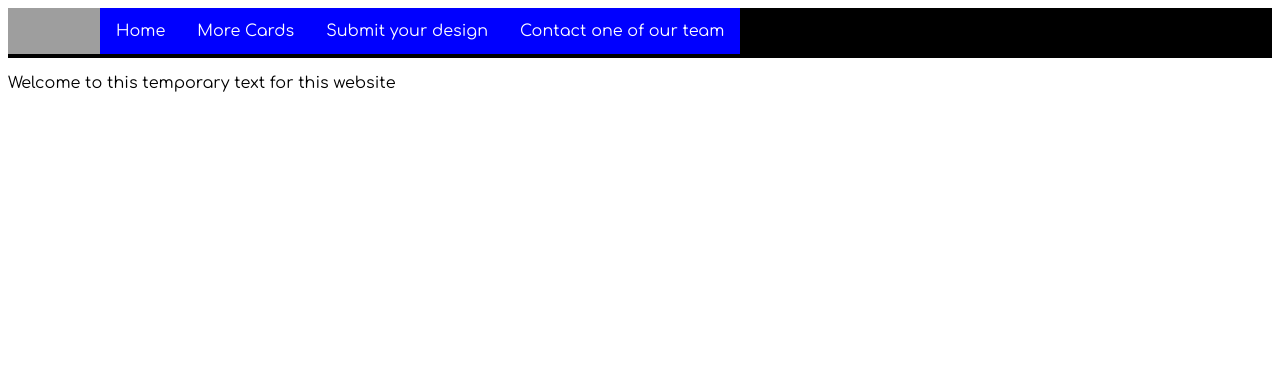
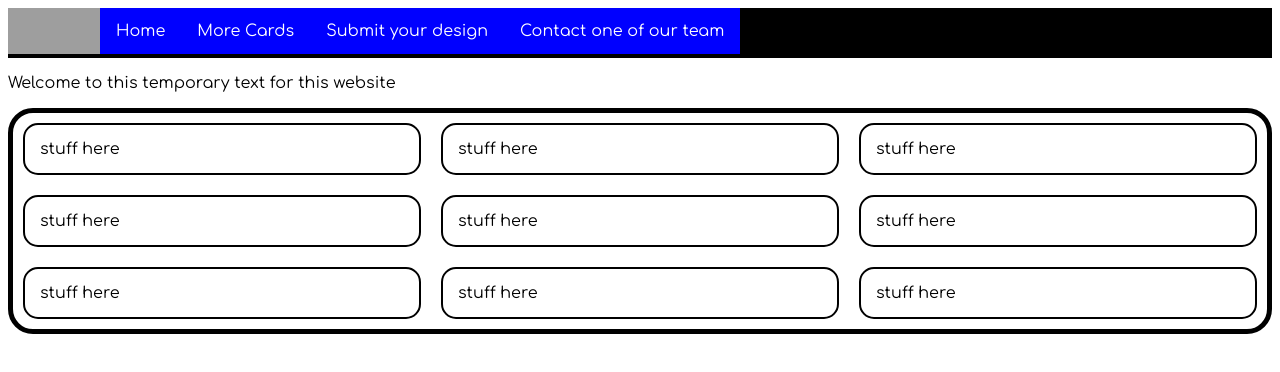
Before and after one commit to ImJustSpirit/ncl-christmas-cards, a plain HTML site: page index.html in a window 1280 px wide. Drawn offline with Linux system fonts and the light colour scheme; grey boxes are pictures that could not be loaded.

Commit message:
added and started styling grid for cards

```diff
--- a/index.html
+++ b/index.html
@@ -25,6 +25,38 @@
         </div>
     </header>
     <p>Welcome to this temporary text for this website</p>
+
+    <!--isaac,, stuff= pdfs/gifs & names(??)-->
+    <div class="gridLayout">
+        <div>
+            <p class="item1Temp">stuff here</p>
+        </div>
+        <div>
+            <p class="item2Temp">stuff here</p>
+        </div>
+        <div>
+            <p class="item3Temp">stuff here</p>
+        </div>
+        <div>
+            <p class="item4Temp">stuff here</p>
+        </div>
+        <div>
+            <p class="item5Temp">stuff here</p>
+        </div>
+        <div>
+            <p class="item6Temp">stuff here</p>
+        </div>
+        <div>
+            <p class="item7Temp">stuff here</p>
+        </div>
+        <div>
+            <p class="item8Temp">stuff here</p>
+        </div>
+        <div>
+            <p class="item9Temp">stuff here</p>
+        </div>
+    </div>
+
     <script src="app.js"></script>
 
     <!-- Download Buttons - Jack
--- a/style.css
+++ b/style.css
@@ -43,3 +43,75 @@ li a:hover {
 }
 .Logo {width: 92px;height: 46px;}
 /*End of top navbar code*/
+
+/*grid for cards*/
+.gridLayout {
+    display: grid;
+    grid-template-columns: 1fr 1fr 1fr;
+    grid-template-rows: 1fr 1fr 1fr;
+    border: 5px solid black;  /*not sure on what colours we are using*/
+    border-radius: 25px;
+}
+
+.item1Temp {
+    border: 2px solid black;
+    border-radius: 15px;
+    padding: 15px;
+    margin: 10px;
+}
+
+.item2Temp {
+    border: 2px solid black;
+    border-radius: 15px;
+    padding: 15px;
+    margin: 10px;
+}
+
+.item3Temp {
+    border: 2px solid black;
+    border-radius: 15px;
+    padding: 15px;
+    margin: 10px;
+}
+
+.item4Temp {
+    border: 2px solid black;
+    border-radius: 15px;
+    padding: 15px;
+    margin: 10px;
+}
+
+.item5Temp {
+    border: 2px solid black;
+    border-radius: 15px;
+    padding: 15px;
+    margin: 10px;
+}
+
+.item6Temp {
+    border: 2px solid black;
+    border-radius: 15px;
+    padding: 15px;
+    margin: 10px;
+}
+
+.item7Temp {
+    border: 2px solid black;
+    border-radius: 15px;
+    padding: 15px;
+    margin: 10px;
+}
+
+.item8Temp {
+    border: 2px solid black;
+    border-radius: 15px;
+    padding: 15px;
+    margin: 10px;
+}
+
+.item9Temp {
+    border: 2px solid black;
+    border-radius: 15px;
+    padding: 15px;
+    margin: 10px;
+}
```
